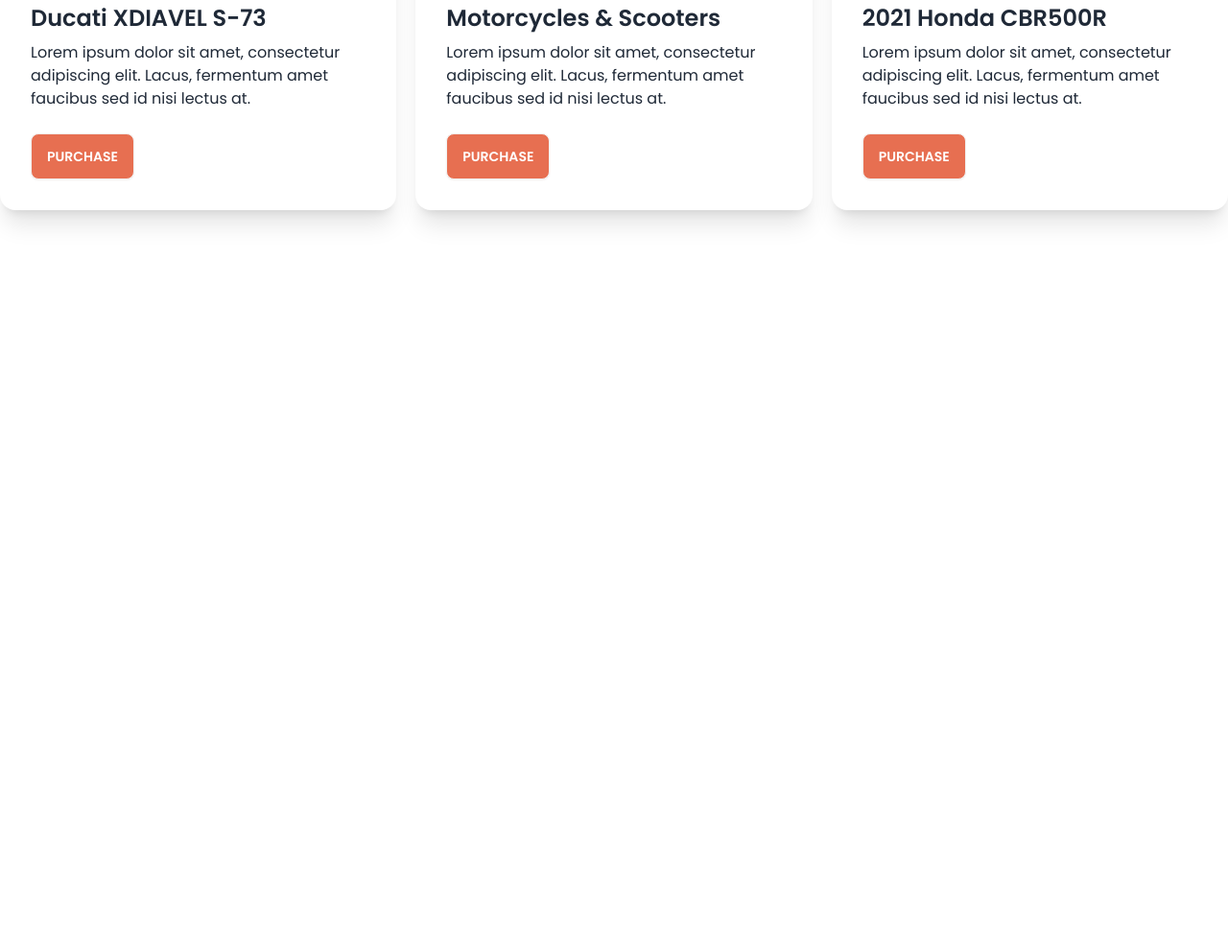
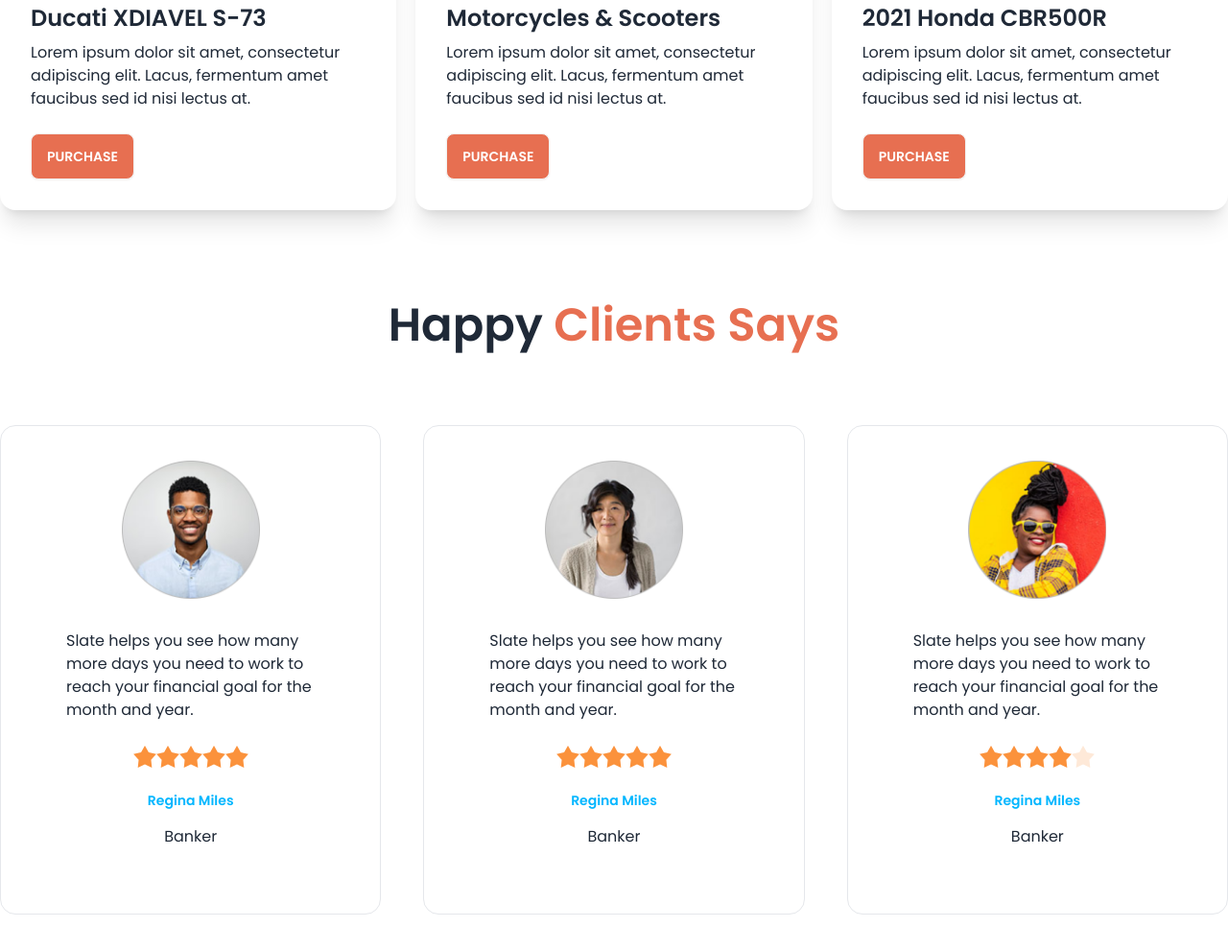
Before and after one commit to sumaiyakhondoker/biker-zone-with-daisyui, a plain HTML site: page index.html in a window 1280 px wide. Shown: the part 1622-2613 px from the top of the page at 96% size. Before the commit the page ends 1937 px from the top, so only its background shows below. Drawn offline with nearby package versions, Linux system fonts and the light colour scheme.

Commit message:
happy clients section added

```diff
--- a/index.html
+++ b/index.html
@@ -223,6 +223,78 @@
 
       </section>
 
+      <!-- happy clients -->
+      <section class="my-24">
+        <h3 class="text-2xl lg:text-5xl font-semibold text-center mb-20">Happy <span class="text-bike-primary">Clients Says</span></h3>
+        <div class="grid gap-11 grid-cols-1 md:grid-cols-2 lg:grid-cols-3">
+          <!-- first review -->
+          <div class="card bg-base-100 p-9 border border-gray-200">
+            <figure><img class="w-36" src="images/others/user-1.png" alt="Shoes" /></figure>
+            <div class="card-body">
+              <p>Slate helps you see how
+                many more days you need
+                to work to reach your financial
+                goal for the month and year.</p>
+                <div class="rating justify-center mt-4">
+                  <input type="radio" name="rating-2" class="mask mask-star-2 bg-orange-400" />
+                  <input type="radio" name="rating-2" class="mask mask-star-2 bg-orange-400" />
+                  <input type="radio" name="rating-2" class="mask mask-star-2 bg-orange-400" />
+                  <input type="radio" name="rating-2" class="mask mask-star-2 bg-orange-400" checked />
+                  <input type="radio" name="rating-2" class="mask mask-star-2 bg-orange-400" />
+                </div>
+              <div class="text-center space-y-4 mt-4">
+                <h4 class="text-sm font-semibold text-info">Regina Miles</h4>
+                <p>Banker</p>
+              </div>
+            </div>
+          </div>
+          <!-- second review -->
+          <div class="card bg-base-100 p-9 border border-gray-200">
+            <figure><img class="w-36" src="images/others/user-2.png" alt="Shoes" /></figure>
+            <div class="card-body">
+              <p>Slate helps you see how
+                many more days you need
+                to work to reach your financial
+                goal for the month and year.</p>
+                <div class="rating justify-center mt-4">
+                  <input type="radio" name="rating-2" class="mask mask-star-2 bg-orange-400" />
+                  <input type="radio" name="rating-2" class="mask mask-star-2 bg-orange-400" />
+                  <input type="radio" name="rating-2" class="mask mask-star-2 bg-orange-400" />
+                  <input type="radio" name="rating-2" class="mask mask-star-2 bg-orange-400" checked />
+                  <input type="radio" name="rating-2" class="mask mask-star-2 bg-orange-400" />
+                </div>
+              <div class="text-center space-y-4 mt-4">
+                <h4 class="text-sm font-semibold text-info">Regina Miles</h4>
+                <p>Banker</p>
+              </div>
+            </div>
+          </div>
+          <!-- third review -->
+          <div class="card bg-base-100 p-9 border border-gray-200">
+            <figure><img class="w-36" src="images/others/user-3.png" alt="Shoes" /></figure>
+            <div class="card-body">
+              <p>Slate helps you see how
+                many more days you need
+                to work to reach your financial
+                goal for the month and year.</p>
+                <div class="rating justify-center mt-4">
+                  <input type="radio" name="rating-2" class="mask mask-star-2 bg-orange-400" />
+                  <input type="radio" name="rating-2" class="mask mask-star-2 bg-orange-400" />
+                  <input type="radio" name="rating-2" class="mask mask-star-2 bg-orange-400" />
+                  <input type="radio" name="rating-2" class="mask mask-star-2 bg-orange-400" checked />
+                  <input type="radio" name="rating-2" class="mask mask-star-2 bg-orange-400" />
+                </div>
+              <div class="text-center space-y-4 mt-4">
+                <h4 class="text-sm font-semibold text-info">Regina Miles</h4>
+                <p>Banker</p>
+              </div>
+            </div>
+          </div>
+        </div>
+
+
+      </section>
+
 
     </main>
 
```
